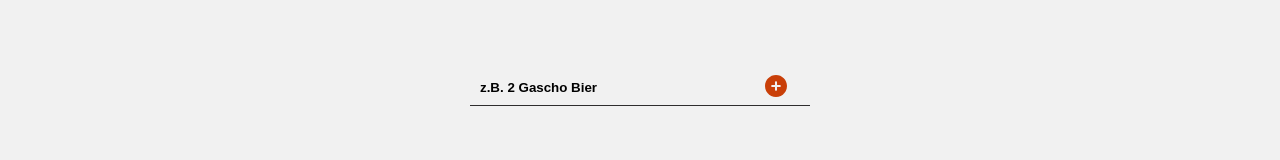
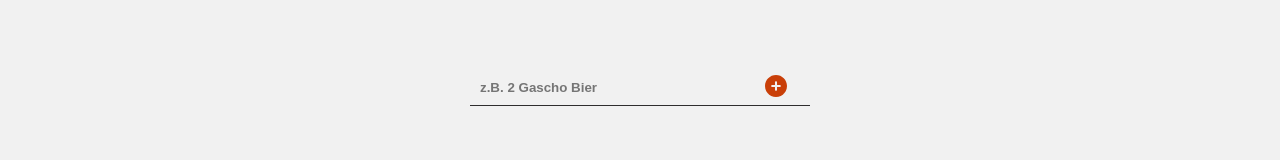
Before and after one commit to ChristianSegundo/spiesser_mma_2022, a Vue app: page /organisator/event-erstellen-04 in a window 1280 px wide. Shown: the part 415-575 px from the top of the page. Built offline with nearby package versions, Linux system fonts and the light colour scheme; a web font is replaced by a local one; what v-calendar would draw is missing.

Commit message:
Update Placeholder bei Mitbringsel

```diff
--- a/src/views/organisator/Event_Erstellen_04View.vue
+++ b/src/views/organisator/Event_Erstellen_04View.vue
@@ -24,7 +24,7 @@
   <!-- <input type="text" class="mitbringliste-input" placeholder="2 Gascho Bier"> -->
 
   <div class="mitbringliste-input">
-    <input type="text" class="storage" :placeholder="aktuelles_dingsel" v-model="aktuelles_dingsel">
+    <input type="text" class="storage" placeholder="z.B. 2 Gascho Bier" v-model="aktuelles_dingsel">
 
     <button class='button' @click = "push_ding()">
       <svg xmlns="http://www.w3.org/2000/svg" viewBox="0 0 512 512"><!--! Font Awesome Pro 6.2.1 by @fontawesome - https://fontawesome.com License - https://fontawesome.com/license (Commercial License) Copyright 2022 Fonticons, Inc. --><path d="M256 512c141.4 0 256-114.6 256-256S397.4 0 256 0S0 114.6 0 256S114.6 512 256 512zM232 344V280H168c-13.3 0-24-10.7-24-24s10.7-24 24-24h64V168c0-13.3 10.7-24 24-24s24 10.7 24 24v64h64c13.3 0 24 10.7 24 24s-10.7 24-24 24H280v64c0 13.3-10.7 24-24 24s-24-10.7-24-24z"/></svg>
@@ -50,7 +50,7 @@ export default {
   },
   data(){
     return{
-      aktuelles_dingsel: "z.B. 2 Gascho Bier",
+      aktuelles_dingsel: "",
       mitbringseldinge: [],
       new_event
     }
```
